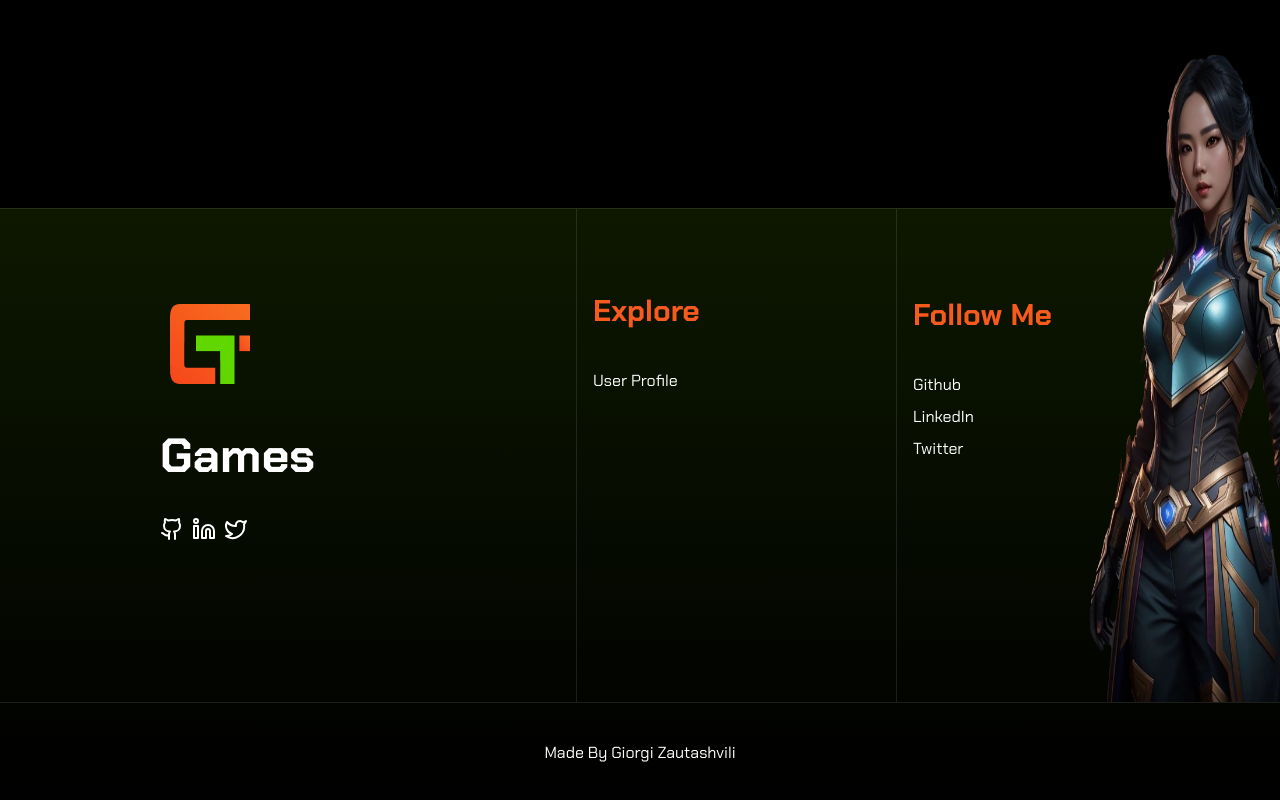
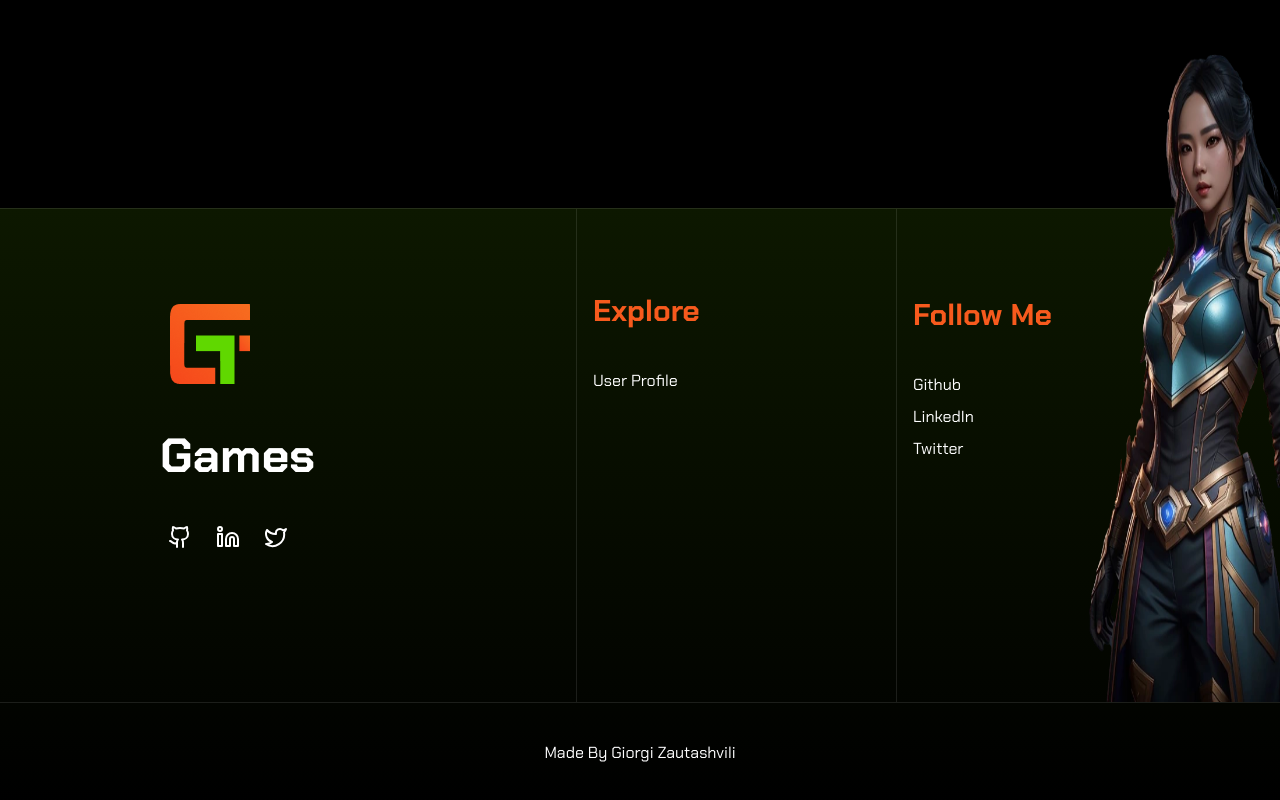
Before and after one commit to giozauta/G-games, a React (Vite) app: page /en/home in a window 1280 px wide. Shown: the part 2381-3181 px from the top of the page. Built offline with nearby package versions, Linux system fonts and the light colour scheme; no server answers.

Commit message:
add footer styling for links

```diff
--- a/src/components/footer/index.tsx
+++ b/src/components/footer/index.tsx
@@ -25,6 +25,7 @@ const Footer: React.FC = () => {
                 href="https://github.com/giozauta"
                 target="_blank"
                 rel="noopener noreferrer"
+                className=" p-2 rounded-sm hover:bg-orange2 transition-all duration-300 ease-in"
               >
                 <Github />
               </a>
@@ -32,6 +33,7 @@ const Footer: React.FC = () => {
                 href="https://www.linkedin.com/in/giorgi-zautashvili-9779a7215/"
                 target="_blank"
                 rel="noopener noreferrer"
+                className=" p-2 rounded-sm hover:bg-orange2 transition-all duration-300 ease-in"
               >
                 <Linkedin />
               </a>
@@ -40,6 +42,7 @@ const Footer: React.FC = () => {
                 href="https://x.com/zautashvil5392"
                 target="_blank"
                 rel="noopener noreferrer"
+                className=" p-2 rounded-sm hover:bg-orange2 transition-all duration-300 ease-in"
               >
                 <Twitter />
               </a>
@@ -53,7 +56,7 @@ const Footer: React.FC = () => {
             </div>
             <Link
               to={`/${currentLang}/profile`}
-              className="text-black  pt-10 dark:text-white"
+              className="text-black  pt-10 dark:text-white dark:hover:text-blue2 hover:text-blue2 transition-all duration-300 ease-in"
             >
               {t("footer.user-profile")}
             </Link>
@@ -69,8 +72,9 @@ const Footer: React.FC = () => {
                 href="https://github.com/giozauta"
                 target="_blank"
                 rel="noopener noreferrer"
+                className="hover:text-blue2 transition-all duration-300 ease-in"
               >
-                <div className="pb-2">{t("footer.github")}</div>
+                <div className="pb-2 footerLinksHover">{t("footer.github")}</div>
               </a>
               <div className="pb-2">
                 {" "}
@@ -78,16 +82,18 @@ const Footer: React.FC = () => {
                   href="https://www.linkedin.com/in/giorgi-zautashvili-9779a7215"
                   target="_blank"
                   rel="noopener noreferrer"
+                  className="hover:text-blue2 transition-all duration-300 ease-in"
                 >
                   {t("footer.linkedIn")}
                 </a>
               </div>
-              <div className="pb-2">
+              <div className="pb-2 ">
                 {" "}
                 <a
                   href="https://x.com/zautashvil5392"
                   target="_blank"
                   rel="noopener noreferrer"
+                  className="hover:text-blue2 transition-all duration-300 ease-in"
                 >
                   {t("footer.twitter")}{" "}
                 </a>
```
